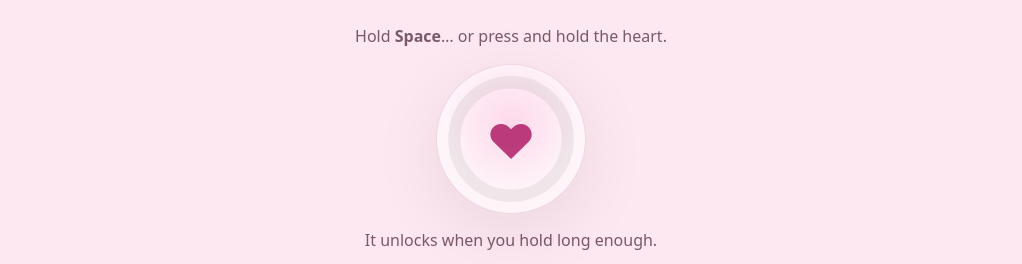
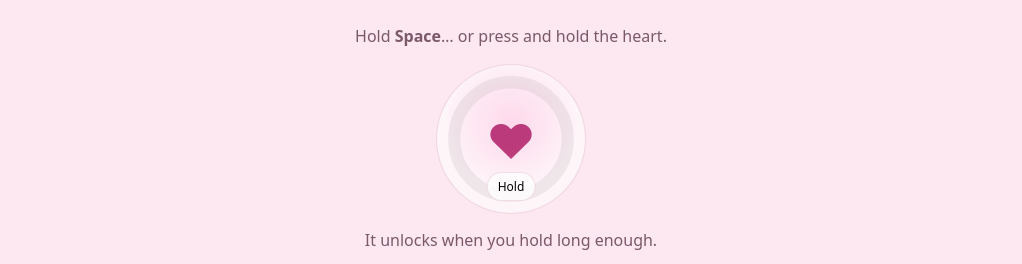
Before and after one commit to KitsuneGhost/Valentines_Gift, a React (Vite) app: page / in a window 1280 px wide. Shown: the part 2752-3016 px from the top of the page, without its empty margins (129-1151 px from the left). Built offline with nearby package versions, Linux system fonts and the light colour scheme.

Commit message:
heatbeat fix

```diff
--- a/src/App.css
+++ b/src/App.css
@@ -739,10 +739,11 @@ body{
   border-radius: 999px;
   border: 1px solid rgba(180, 90, 130, 0.20);
   background: rgba(255,255,255,0.55);
-  box-shadow: 0 16px 70px rgba(0,0,0,0.08);
   cursor: pointer;
   overflow: hidden;
-  transition: transform 140ms ease;
+  user-select: none;
+  -webkit-user-select: none;
+  touch-action: none; /* IMPORTANT for hold on mobile */
 }
 
 .heartBtn:hover{ transform: translateY(-1px); }
@@ -771,6 +772,7 @@ body{
   position: absolute;
   inset: 0;
   transform: rotate(-90deg);
+  pointer-events: none;
 }
 
 .ringBg{
@@ -800,6 +802,18 @@ body{
   border: 1px solid rgba(180, 90, 130, 0.18);
 }
 
+.heartHint, .heartDone{
+  position: absolute;
+  bottom: 12px;
+  left: 50%;
+  transform: translateX(-50%);
+  font-size: 12px;
+  padding: 5px 10px;
+  border-radius: 999px;
+  background: rgba(255,255,255,0.72);
+  border: 1px solid rgba(180, 90, 130, 0.18);
+}
+
 .heartCard{
   width: min(640px, 92vw);
   padding: 16px 16px 14px;
@@ -823,7 +837,7 @@ body{
 }
 
 .heartWrap.holding .heartPulse{
-  animation-duration: 1.0s;
+  animation-duration: 0.95s; /* beats faster while holding */
   opacity: 1;
 }
 
--- a/src/components/HeartbeatUnlock.jsx
+++ b/src/components/HeartbeatUnlock.jsx
@@ -1,80 +1,81 @@
 import { useEffect, useMemo, useRef, useState } from "react";
 
 export default function HeartbeatUnlock() {
-    const storageKey = "valentine_heartbeat_unlocked";
     const HOLD_MS = 2200;
+    const R = 46;
+    const CIRC = 2 * Math.PI * R;
 
-    const [unlocked, setUnlocked] = useState(() => {
-        try {
-            return localStorage.getItem(storageKey) === "1";
-        } catch {
-            return false;
-        }
-    });
-
+    const [unlocked, setUnlocked] = useState(false); // resets on every page load
     const [holding, setHolding] = useState(false);
     const [progress, setProgress] = useState(0); // 0..1
 
-    const rafRef = useRef(null);
-    const startRef = useRef(0);
+    const intervalRef = useRef(null);
+    const startTimeRef = useRef(0);
+
+    const cleanup = () => {
+        if (intervalRef.current) clearInterval(intervalRef.current);
+        intervalRef.current = null;
+    };
 
     const stop = () => {
+        cleanup();
         setHolding(false);
         setProgress(0);
-        if (rafRef.current) cancelAnimationFrame(rafRef.current);
-        rafRef.current = null;
-    };
-
-    const tick = (now) => {
-        const elapsed = now - startRef.current;
-        const p = Math.min(1, elapsed / HOLD_MS);
-        setProgress(p);
-
-        if (p >= 1) {
-            setUnlocked(true);
-            try {
-                localStorage.setItem(storageKey, "1");
-            } catch { /* empty */ }
-            setHolding(false);
-            rafRef.current = null;
-            return;
-        }
-
-        rafRef.current = requestAnimationFrame(tick);
     };
 
     const start = () => {
-        if (unlocked || holding) return;
+        if (unlocked) return;
+        if (intervalRef.current) return; // already holding
+
         setHolding(true);
         setProgress(0);
-        startRef.current = performance.now();
-        rafRef.current = requestAnimationFrame(tick);
+        startTimeRef.current = Date.now();
+
+        intervalRef.current = setInterval(() => {
+            const elapsed = Date.now() - startTimeRef.current;
+            const p = Math.min(1, elapsed / HOLD_MS);
+            setProgress(p);
+
+            if (p >= 1) {
+                cleanup();
+                setHolding(false);
+                setUnlocked(true);
+            }
+        }, 16); // ~60fps
     };
 
-    // Space to hold
+    // Space hold
     useEffect(() => {
         const onDown = (e) => {
-            if (e.code === "Space") {
-                e.preventDefault();
-                start();
-            }
-        };
-        const onUp = (e) => {
-            if (e.code === "Space") stop();
+            if (e.code !== "Space") return;
+
+            // stop scroll and default "button click" behavior
+            e.preventDefault();
+            e.stopPropagation();
+
+            start();
         };
 
-        window.addEventListener("keydown", onDown, { passive: false });
-        window.addEventListener("keyup", onUp);
+        const onUp = (e) => {
+            if (e.code !== "Space") return;
+            e.preventDefault();
+            e.stopPropagation();
+            stop();
+        };
+
+        window.addEventListener("keydown", onDown, { passive: false, capture: true });
+        window.addEventListener("keyup", onUp, { capture: true });
 
         return () => {
-            window.removeEventListener("keydown", onDown);
-            window.removeEventListener("keyup", onUp);
-            if (rafRef.current) cancelAnimationFrame(rafRef.current);
+            window.removeEventListener("keydown", onDown, { capture: true });
+            window.removeEventListener("keyup", onUp, { capture: true });
+            cleanup();
         };
         // eslint-disable-next-line react-hooks/exhaustive-deps
-    }, [unlocked, holding]);
+    }, [unlocked]);
 
     const pct = useMemo(() => Math.round(progress * 100), [progress]);
+    const dashoffset = useMemo(() => (1 - progress) * CIRC, [progress]);
 
     return (
         <section className="heartSection">
@@ -94,27 +95,32 @@ export default function HeartbeatUnlock() {
                         e.preventDefault();
                         start();
                     }}
-                    onTouchEnd={stop}
+                    onTouchEnd={(e) => {
+                        e.preventDefault();
+                        stop();
+                    }}
                     aria-label="Hold to sync heartbeat"
                 >
                     <div className="heartPulse" />
                     <div className="heartIcon">♥</div>
 
                     <svg className="heartRing" viewBox="0 0 120 120" aria-hidden="true">
-                        <circle className="ringBg" cx="60" cy="60" r="46" />
+                        <circle className="ringBg" cx="60" cy="60" r={R} />
                         <circle
                             className="ringFg"
                             cx="60"
                             cy="60"
-                            r="46"
+                            r={R}
                             style={{
-                                strokeDasharray: 2 * Math.PI * 46,
-                                strokeDashoffset: (1 - progress) * 2 * Math.PI * 46,
+                                strokeDasharray: CIRC,
+                                strokeDashoffset: dashoffset,
                             }}
                         />
                     </svg>
 
-                    {!unlocked && holding && <div className="heartPct">{pct}%</div>}
+                    {!unlocked && (
+                        <div className="heartHint">{holding ? `${pct}%` : "Hold"}</div>
+                    )}
                     {unlocked && <div className="heartDone">Unlocked</div>}
                 </button>
 
```
